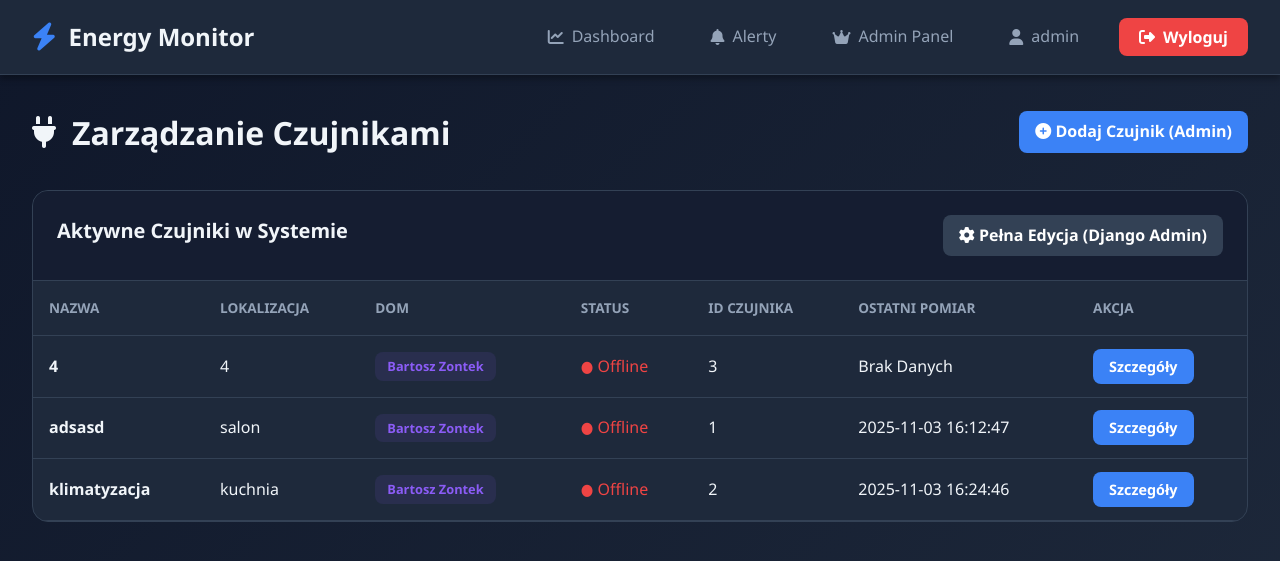
After one commit to snajper102/praca_inzynierska, a Django app: page /admin-panel/sensors/ in a window 1280 px wide. The commit adds this page. Shown: the top 561 px of the page. Run offline with Django 4.2, Linux system fonts and the light colour scheme; a user stored in the database is signed in; data comes from the database, SQL or seed files in the repository; both versions use the stored data as it was after the commit.

Commit message:
ze wszytskimi plikami

```diff
--- a/project/settings.py
+++ b/project/settings.py
@@ -21,6 +21,11 @@ INSTALLED_APPS = [
     'rest_framework.authtoken',
     'sensors',  # nasza aplikacja
 ]
+
+# --- POPRAWKA: Zwiększenie limitu pól POST dla Admina ---
+# Naprawia błąd TooManyFieldsSent spowodowany dużą liczbą wierszy w Inline (SensorData)
+DATA_UPLOAD_MAX_NUMBER_FIELDS = 20000
+# --- KONIEC POPRAWKI ---
 
 MIDDLEWARE = [
     'django.middleware.security.SecurityMiddleware',
--- a/sensors/urls.py
+++ b/sensors/urls.py
@@ -8,9 +8,9 @@ from .views import (
     sensor_data_view, add_sensor_data, receive_sensor_readings, live_data_view,
     # HTML Views
     dashboard, sensor_detail, register, profile, settings_view,
-    alerts_view, create_alert, # <-- DODANO create_alert
-    comparison_view,
-    admin_dashboard, assign_house_view
+    alerts_view, create_alert, comparison_view,
+    admin_dashboard, assign_house_view,
+    admin_sensor_list_view, # <-- NOWY WIDOK
 )
 
 # --- ŚCIEŻKI API ---
@@ -36,14 +36,13 @@ html_urlpatterns = [
     path('profile/', profile, name='profile'),
     path('settings/', settings_view, name='settings'),
 
-    # NOWA ŚCIEŻKA
     path('alerts/create/', create_alert, name='alert_create'),
-
     path('alerts/', alerts_view, name='alerts'),
     path('comparison/<int:house_id>/', comparison_view, name='comparison'),
 
-    # Admin Routes (HTML)
+    # NOWE ŚCIEŻKI ADMINA
     path('admin-panel/', admin_dashboard, name='admin_dashboard'),
+    path('admin-panel/sensors/', admin_sensor_list_view, name='admin_sensor_list'), # <-- NOWA LISTA
     path('admin-panel/assign/', assign_house_view, name='assign_house'),
 ]
 
--- a/sensors/views.py
+++ b/sensors/views.py
@@ -9,14 +9,13 @@ from django.contrib.auth.models import User
 from django.contrib import messages
 from django.utils import timezone
 from django.views.decorators.csrf import csrf_exempt
-from django.db.models import Avg, Max, Min, Count
+from django.db.models import Avg, Max, Min, Count # Zachowujemy ten import
+from django.db import models # <-- POPRAWKA: Dodano brakujący import 'models'
 
-# POPRAWKA: Zaimportuj AlertForm
 try:
-    from .forms import CustomUserCreationForm, AlertForm
+    from .forms import CustomUserCreationForm
 except ImportError:
     from django.contrib.auth.forms import UserCreationForm as CustomUserCreationForm
-    from .forms import AlertForm # Spróbuj ponownie
 
 
 from rest_framework import viewsets, status
@@ -480,7 +479,7 @@ def sensor_detail(request, sensor_id):
     # 3. Pobierz ostatnie 10 pomiarów do tabeli
     last_10_readings = SensorData.objects.filter(sensor=sensor).order_by('-timestamp')[:10]
 
-    # 4. Pobierz średnią z ostatnich 5 pomiarów
+    # 4. Pobierz średnią z ostatnich 5 pomiarów (zgodnie z prośbą)
     recent_readings = SensorData.objects.filter(sensor=sensor).order_by('-timestamp')[:5]
     avg_stats = recent_readings.aggregate(
         power=Avg('power'),
@@ -489,7 +488,7 @@ def sensor_detail(request, sensor_id):
         pf=Avg('pf')
     )
 
-    # 5. Pobierz ustawienia odświeżania
+    # 5. Pobierz ustawienia odświeżania (dla danych live)
     user_settings, _ = UserSettings.objects.get_or_create(user=request.user)
 
     context = {
@@ -505,20 +504,19 @@ def sensor_detail(request, sensor_id):
     return render(request, 'sensor_detail.html', context)
 
 
-# --- NOWY WIDOK DO TWORZENIA ALERTÓW ---
 @login_required
 def create_alert(request):
     """Widok formularza do ręcznego tworzenia alertów."""
+    from .forms import AlertForm # Import AlertForm tutaj
+
     if request.method == 'POST':
         # Przekaż zalogowanego użytkownika do formularza
         form = AlertForm(request.POST, user=request.user)
         if form.is_valid():
             alert = form.save(commit=False)
-            # Domyślnie ustawiamy alert jako nierozwiązany
             alert.is_resolved = False
             alert.save()
 
-            # Zaloguj aktywność
             log_activity(
                 user=request.user,
                 action='create',
@@ -540,7 +538,6 @@ def create_alert(request):
         'form': form
     }
     return render(request, 'alert_create.html', context)
-# --- KONIEC NOWEGO WIDOKU ---
 
 
 @login_required
@@ -629,9 +626,6 @@ def comparison_view(request, house_id):
     return render(request, 'comparison.html', context)
 
 
-# Usunięto widok live_widget_view
-
-
 @login_required
 def admin_dashboard(request):
     """Dashboard dla administratorów"""
@@ -683,6 +677,30 @@ def admin_dashboard(request):
 
 
 @login_required
+def admin_sensor_list_view(request):
+    """Wyświetla pełną listę czujników z informacjami i linkami do edycji (dla admina)"""
+    if not request.user.is_staff:
+        return HttpResponseForbidden("Brak dostępu")
+
+    # POPRAWKA: Przeniesienie importu models
+    from django.db import models
+
+    # Używamy prefetch_related dla optymalizacji
+    all_sensors = Sensor.objects.all().select_related('house').prefetch_related(
+        models.Prefetch('data', queryset=SensorData.objects.order_by('-timestamp'), to_attr='last_reading_list')
+    ).order_by('house__name', 'name')
+
+    # Dodaj atrybut 'data.first()' dla wygody w szablonie (używając listy)
+    for sensor in all_sensors:
+        sensor.data.first = sensor.last_reading_list[0] if sensor.last_reading_list else None
+
+    context = {
+        'all_sensors': all_sensors
+    }
+    return render(request, 'admin_sensor_list.html', context)
+
+
+@login_required
 def assign_house_view(request):
     """Panel przypisywania domów do użytkowników (tylko admin)"""
     if not request.user.is_staff:
--- a/simulate_sensor.py
+++ b/simulate_sensor.py
@@ -8,7 +8,7 @@ USERNAME    = "admin"                 # Twój superużytkownik
 PASSWORD    = "admin"    # Hasło admina
 TOKEN_URL   = "http://localhost:8000/api-token-auth/"
 READINGS_URL = "http://localhost:8000/api/admin/sensor/readings/"
-SENSOR_ID   = "1"               # Musi istnieć w bazie
+SENSOR_ID   = "2"               # Musi istnieć w bazie
 
 # 2) Pobierz token
 resp = requests.post(TOKEN_URL, json={
--- /dev/null
+++ b/templates/admin_sensor_list.html
@@ -0,0 +1,158 @@
+{% extends 'base.html' %}
+
+{% block title %}Zarządzanie Czujnikami{% endblock %}
+
+{% block extra_css %}
+<style>
+    .sensor-list-header {
+        margin-bottom: 2rem;
+        display: flex;
+        justify-content: space-between;
+        align-items: center;
+    }
+    .sensor-list-header h1 {
+        font-size: 2rem;
+        color: #f1f5f9;
+        display: flex;
+        align-items: center;
+        gap: 1rem;
+    }
+    .panel {
+        background: var(--bg-secondary);
+        border: 1px solid var(--border);
+        border-radius: 1rem;
+        overflow: hidden;
+    }
+    .panel-header {
+        padding: 1.5rem;
+        background: rgba(15, 23, 42, 0.6);
+        border-bottom: 1px solid var(--border);
+        display: flex;
+        justify-content: space-between;
+    }
+    .panel-header h2 {
+        font-size: 1.25rem;
+        color: #f1f5f9;
+    }
+    .sensor-table {
+        width: 100%;
+        border-collapse: collapse;
+    }
+    .sensor-table th, .sensor-table td {
+        padding: 1rem;
+        text-align: left;
+        border-bottom: 1px solid #334155;
+    }
+    .sensor-table th {
+        color: #94a3b8;
+        font-size: 0.85rem;
+        text-transform: uppercase;
+    }
+    .sensor-table td {
+        color: #f1f5f9;
+    }
+    .sensor-table tbody tr:hover {
+        background: rgba(59, 130, 246, 0.05);
+    }
+    .status-online {
+        color: #10b981;
+    }
+    .status-offline {
+        color: #ef4444;
+    }
+    .badge {
+        display: inline-block;
+        padding: 0.25rem 0.75rem;
+        border-radius: 0.5rem;
+        font-size: 0.8rem;
+        font-weight: 600;
+        margin-right: 0.5rem;
+    }
+    .house-badge {
+        background: rgba(139, 92, 246, 0.1);
+        color: #8b5cf6;
+    }
+    .btn-edit {
+        background: #3b82f6;
+        color: white;
+        padding: 0.5rem 1rem;
+        border-radius: 0.5rem;
+        text-decoration: none;
+        font-weight: 600;
+        transition: background 0.3s;
+    }
+    .btn-edit:hover {
+        background: #2563eb;
+    }
+</style>
+{% endblock %}
+
+{% block content %}
+<div class="sensor-list-header">
+    <h1><i class="fas fa-plug"></i> Zarządzanie Czujnikami</h1>
+    <a href="/admin/sensors/sensor/add/" class="btn-edit">
+        <i class="fas fa-plus-circle"></i> Dodaj Czujnik (Admin)
+    </a>
+</div>
+
+<div class="panel">
+    <div class="panel-header">
+        <h2>Aktywne Czujniki w Systemie</h2>
+        <a href="/admin/sensors/sensor/" class="btn-edit" style="background: var(--bg-tertiary);">
+            <i class="fas fa-cog"></i> Pełna Edycja (Django Admin)
+        </a>
+    </div>
+
+    <table class="sensor-table">
+        <thead>
+            <tr>
+                <th>Nazwa</th>
+                <th>Lokalizacja</th>
+                <th>Dom</th>
+                <th>Status</th>
+                <th>ID Czujnika</th>
+                <th>Ostatni pomiar</th>
+                <th>Akcja</th>
+            </tr>
+        </thead>
+        <tbody>
+            {% for sensor in all_sensors %}
+            <tr>
+                <td><strong>{{ sensor.name }}</strong></td>
+                <td>{{ sensor.location|default:"-" }}</td>
+                <td><span class="badge house-badge">{{ sensor.house.name }}</span></td>
+                <td>
+                    {% if sensor.is_online %}
+                        <span class="status-online">● Online</span>
+                    {% else %}
+                        <span class="status-offline">● Offline</span>
+                    {% endif %}
+                </td>
+                <td>{{ sensor.sensor_id }}</td>
+                <td>
+                    {% with last_reading=sensor.data.first %}
+                        {% if last_reading %}
+                            {{ last_reading.timestamp|date:"Y-m-d H:i:s" }}
+                        {% else %}
+                            Brak Danych
+                        {% endif %}
+                    {% endwith %}
+                </td>
+                <td>
+                    <a href="{% url 'sensor_detail' sensor.id %}" class="btn-edit" style="font-size: 0.9rem;">
+                        Szczegóły
+                    </a>
+                </td>
+            </tr>
+            {% empty %}
+            <tr>
+                <td colspan="7" style="text-align: center; color: #94a3b8; padding: 2rem;">
+                    Brak czujników w systemie.
+                </td>
+            </tr>
+            {% endfor %}
+        </tbody>
+    </table>
+</div>
+
+{% endblock %}
```
Also changed, not shown: sensors/admin.py (+84 -36 lines), sensors/forms.py (added, +82 -0 lines), sensors/management/commands/check_offline_sensors.py (added, +76 -0 lines), templates/admin_dashboard.html (+6 -6 lines), templates/alert_create.html (added, +159 -0 lines), db.sqlite3, sensors/management/__init__.py (added), sensors/management/commands/__init__.py (added), sensors/migrations/0002_sensor_offline_threshold_seconds_and_more.py (added), sensors/migrations/0003_sensor_current_max_threshold_alter_alert_alert_type.py (added), sensors/migrations/0004_alter_alert_alert_type_and_more.py (added).
